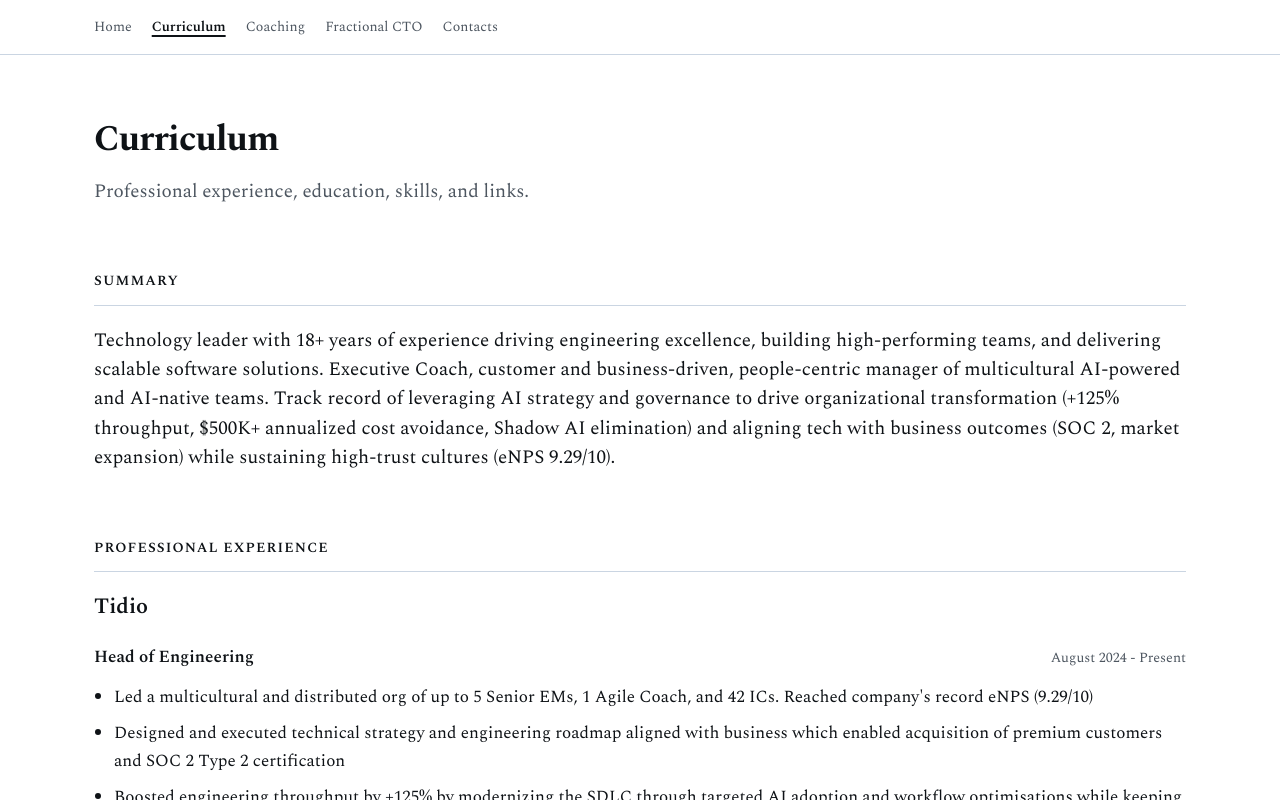
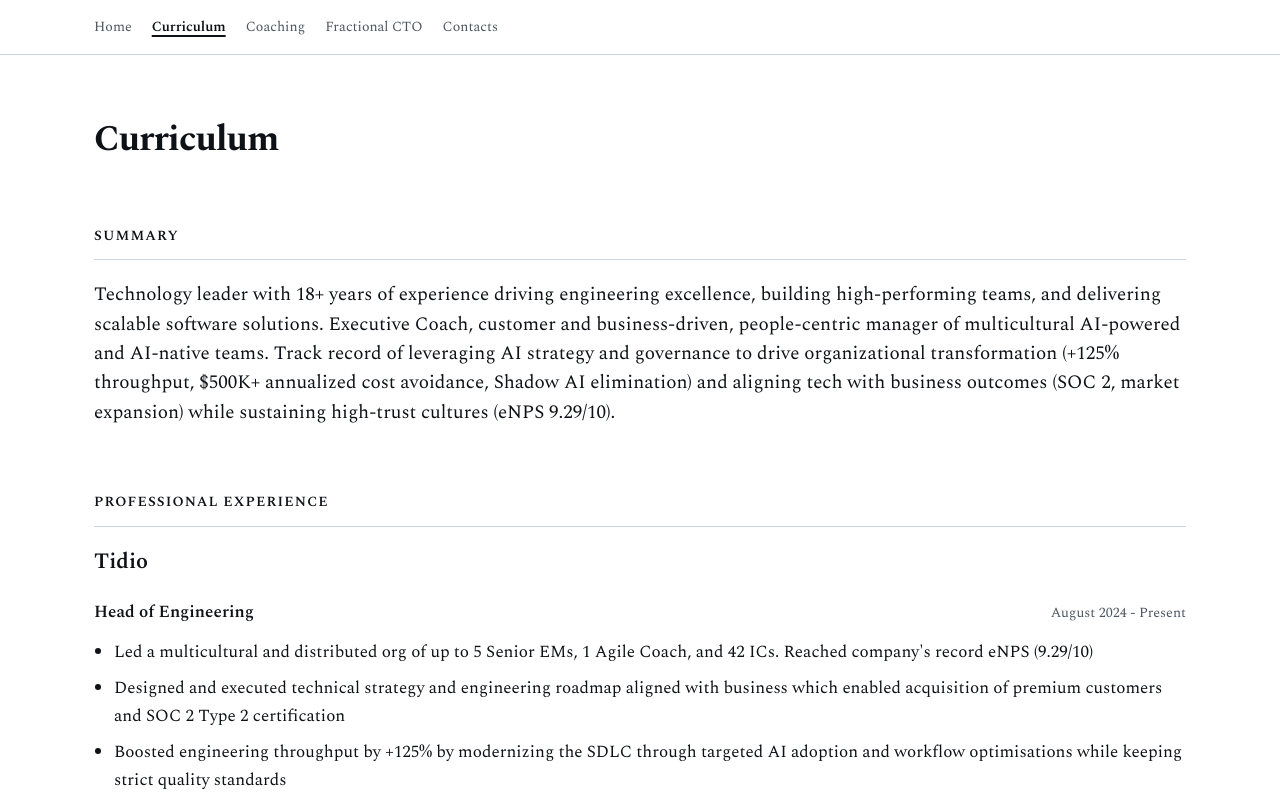
Before and after one commit to fabiomaffioletti/fabiomaffioletti.github.io, a Next.js app: page /curriculum in a window 1280 px wide. Shown: the top 800 px of the page. Built offline with nearby package versions, Linux system fonts and the light colour scheme.

Commit message:
Remove curriculum page lede

```diff
--- a/src/app/(site)/curriculum/page.tsx
+++ b/src/app/(site)/curriculum/page.tsx
@@ -22,10 +22,7 @@ export const metadata: Metadata = buildPageMetadata({
 export default function CurriculumPage() {
   return (
     <>
-      <PageHeader
-        title="Curriculum"
-        lede="Professional experience, education, skills, and links."
-      />
+      <PageHeader title="Curriculum" />
       <Summary />
       <Companies companies={curriculum.experience.companies} />
       <Education education={curriculum.education} />
```
